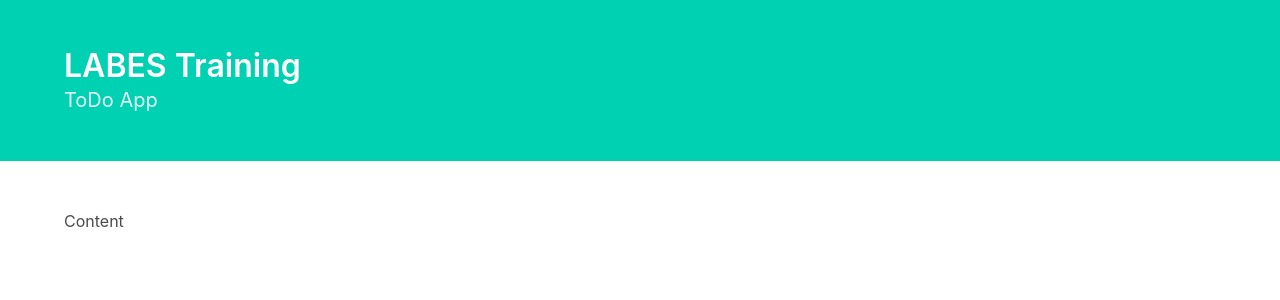
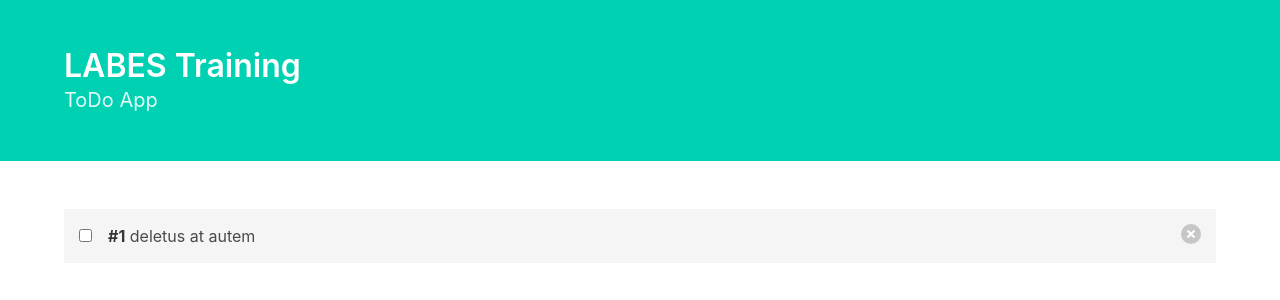
Before and after one commit to quaresmateo/fourth-class, a Vue app: page / in a window 1280 px wide. Shown: the top 300 px of the page. Built offline with nearby package versions, Linux system fonts and the light colour scheme.

Commit message:
ToDo template

```diff
--- a/src/App.vue
+++ b/src/App.vue
@@ -15,7 +15,26 @@
 
     <section class="section">
       <div class="container">
-        Content
+        <article class="media has-background-light" style="padding: 15px">
+          <div class="media-left">
+            <label class="checkbox">
+              <input type="checkbox">
+            </label>
+          </div>
+
+          <div class="media-content">
+            <div class="content">
+              <p>
+                <strong>#1</strong>
+                deletus at autem
+              </p>
+            </div>
+          </div>
+
+          <div class="media-right">
+            <button class="delete"></button>
+          </div>
+        </article>
       </div>
     </section>
   </div>
```
